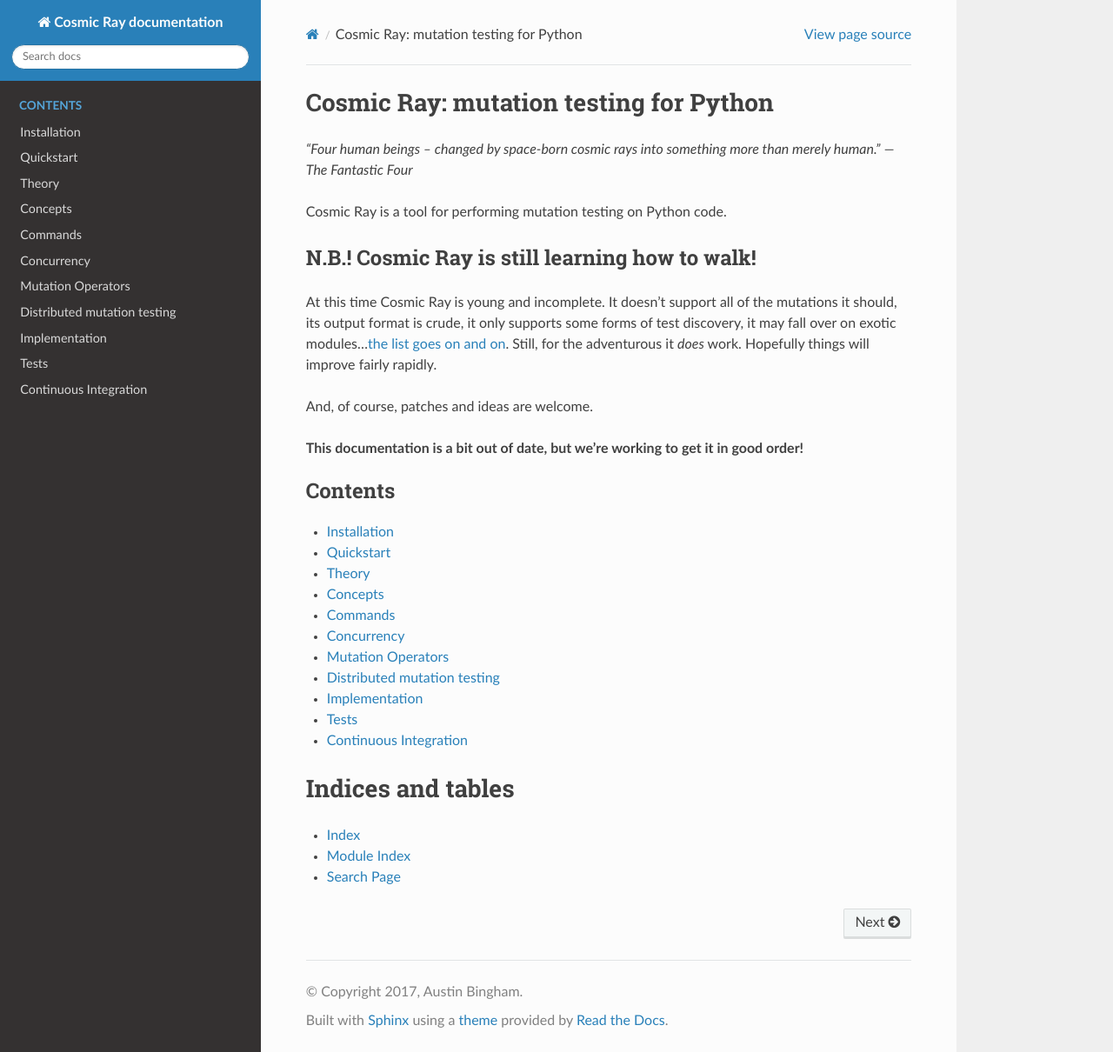
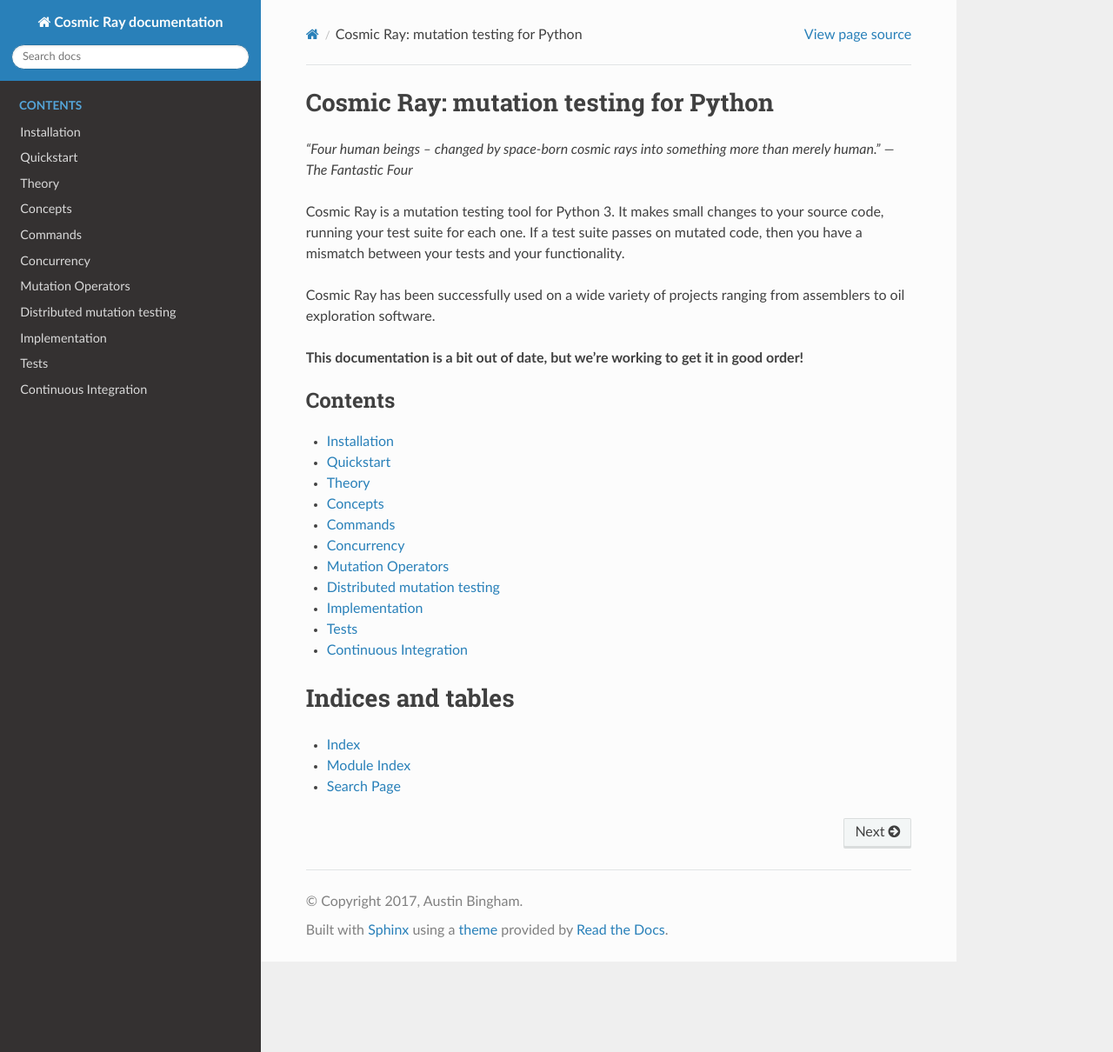
Before and after one commit to sixty-north/cosmic-ray, a Sphinx documentation site: the page built from docs/index.rst, in a window 1280 px wide and 1210 px high. Shown: the whole window at 87% size. Built offline with Sphinx 7.4.7 and the Read the Docs theme 2.0.0, drawn with Linux system fonts in a browser that asks for light colours.

Commit message:
Updated docs a bit

```diff
--- a/docs/index.rst
+++ b/docs/index.rst
@@ -9,19 +9,13 @@
 *"Four human beings -- changed by space-born cosmic rays into something more than merely human."*
 *— The Fantastic Four*
 
-Cosmic Ray is a tool for performing mutation testing on Python
-code.
+Cosmic Ray is a mutation testing tool for Python 3. It makes small changes to
+your source code, running your test suite for each one. If a test suite passes
+on mutated code, then you have a mismatch between your tests and your
+functionality.
 
-N.B.! Cosmic Ray is still learning how to walk!
------------------------------------------------
-
-At this time Cosmic Ray is young and incomplete. It doesn't support all of the
-mutations it should, its output format is crude, it only supports some forms of
-test discovery, it may fall over on exotic modules...\ `the list goes on and on
-<https://github.com/sixty-north/cosmic-ray/issues>`__. Still, for the
-adventurous it *does* work. Hopefully things will improve fairly rapidly.
-
-And, of course, patches and ideas are welcome.
+Cosmic Ray has been successfully used on a wide variety of projects ranging from
+assemblers to oil exploration software.
 
 **This documentation is a bit out of date, but we're working to get it in good order!**
 
```
Also changed, not shown: README.rst (+0 -13 lines).
